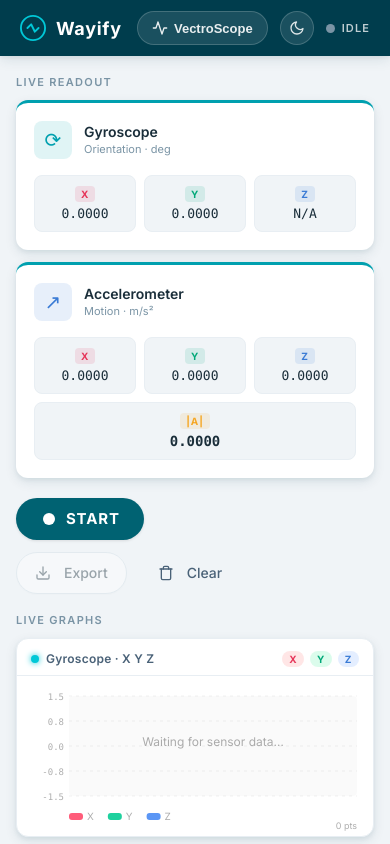
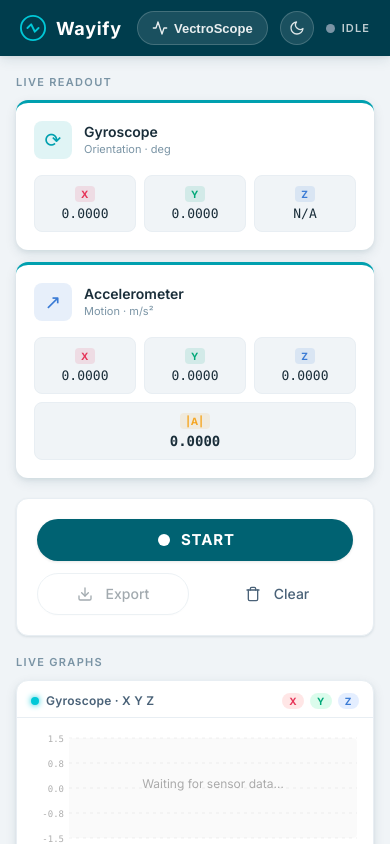
Before and after one commit to 11J20/Wayify, a Svelte app: page / in a window 390 px wide. Shown: the top 844 px of the page. Built offline with nearby package versions, Linux system fonts and the light colour scheme.

Commit message:
UI refinements (mobile)

```diff
--- a/src/App.svelte
+++ b/src/App.svelte
@@ -458,11 +458,12 @@
     </section>
 
     <!-- ── Controls ──────────────────────────── -->
-    <section class="controls" use:reveal>
+    <section class="controls card" use:reveal>
       {#if !permGranted}
         <button
           id="btn-permission"
           class="btn btn--primary"
+          style="width: 100%;"
           disabled={permPending}
           onclick={(e) => { ripple(e); requestPermission(); }}
         >
@@ -470,6 +471,7 @@
           {permPending ? 'Requesting…' : 'Enable Sensors'}
         </button>
       {:else}
+        <div class="controls-row">
           <!-- Modern pill start/stop button -->
           <button
             id="btn-toggle"
@@ -503,6 +505,7 @@
               </span>
               Clear
             </button>
+          </div>
         </div>
 
         {#if sessionStartTime}
@@ -938,17 +941,36 @@
   .abs-value { font-size: 14px; font-weight: 600; }
 
   /* ── Controls layout ─────────────────────── */
-  .controls {
+  .controls.card {
+    background: var(--color-surface);
+    border-radius: var(--radius-lg);
+    box-shadow: var(--shadow-sm);
+    border: 1px solid var(--color-border-subtle);
+    padding: 20px;
+    display: flex;
+    flex-direction: column;
+    align-items: center;
+    width: 100%;
+  }
+
+  .controls-row {
     display: flex;
     flex-wrap: wrap;
     gap: 12px;
     align-items: center;
+    justify-content: center;
+    width: 100%;
   }
 
   .btn-group {
     display: flex;
-    gap: 8px;
-    flex-wrap: wrap;
+    gap: 12px;
+    flex: 1;
+    min-width: 240px;
+  }
+
+  .btn-group .btn {
+    flex: 1;
   }
 
   /* ── Generic Button ── */
@@ -1004,6 +1026,8 @@
 
   /* ── Hero Capture Button ─────────────────── */
   .btn-capture {
+    flex: 1;
+    min-width: 140px;
     position: relative;
     display: inline-flex;
     align-items: center;
@@ -1074,8 +1098,6 @@
     letter-spacing: 0.06em;
     text-transform: uppercase;
   }
-
-  .btn-group .btn { flex: 1; }
 
   /* Session Times */
   .session-times {
```
Lines whose indentation alone changed are shown as unchanged.
